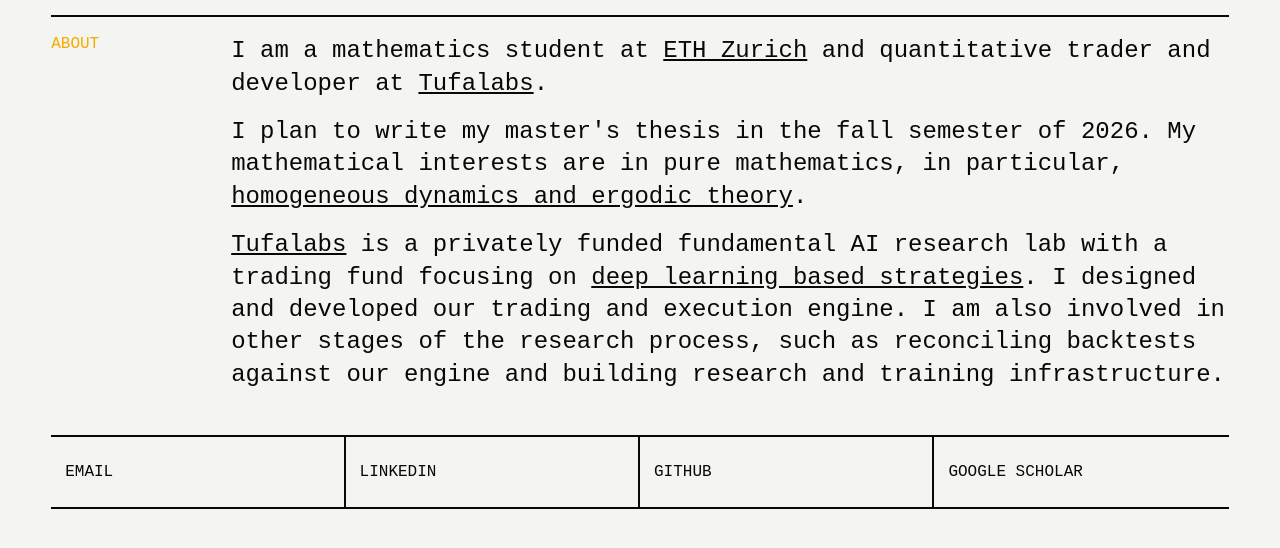
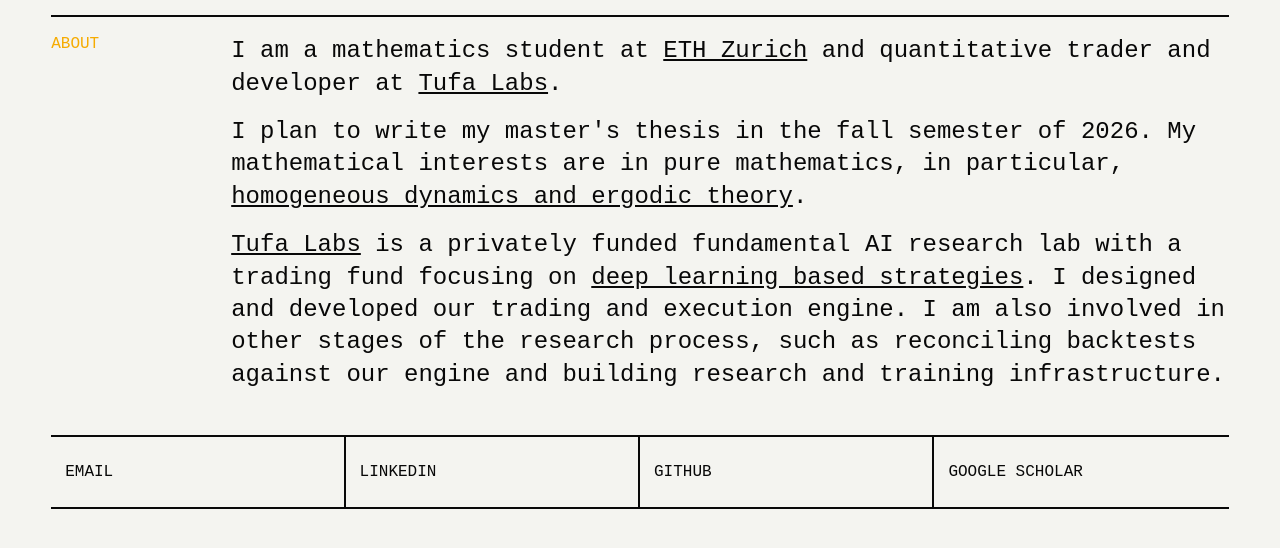
Before and after one commit to dominiquegarmier/website, a website built with Vite: page website/index.html in a window 1280 px wide. Shown: the part 544-1092 px from the top of the page. Built offline with nearby package versions, Linux system fonts and the light colour scheme.

Commit message:
feat: spelling

```diff
--- a/website/index.html
+++ b/website/index.html
@@ -29,7 +29,7 @@
           <p>
             I am a mathematics student at
             <a href="https://math.ethz.ch">ETH Zurich</a> and quantitative
-            trader and developer at <a href="https://tufalabs.ai">Tufalabs</a>.
+            trader and developer at <a href="https://tufalabs.ai">Tufa Labs</a>.
           </p>
           <p>
             I plan to write my master's thesis in the fall semester of 2026. My
@@ -39,7 +39,7 @@
             >.
           </p>
           <p>
-            <a href="https://tufalabs.ai">Tufalabs</a> is a privately funded
+            <a href="https://tufalabs.ai">Tufa Labs</a> is a privately funded
             fundamental AI research lab with a trading fund focusing on
             <a href="http://www.incompleteideas.net/IncIdeas/BitterLesson.html"
               >deep learning based strategies</a
```
